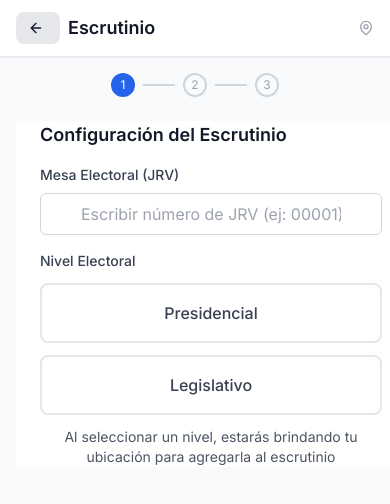
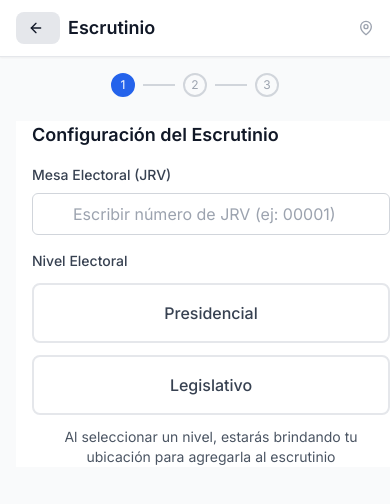
Before and after one commit to stellier7/EscrutinioElectoralHN, a Next.js app: page /escrutinio in a window 390 px wide. Shown: the top 504 px of the page. Built offline with nearby package versions, Linux system fonts and the light colour scheme.

Commit message:
Fix: Centrar elementos con padding simétrico en móvil
- Reducir padding de px-6 a px-4 para mejor simetría
- Centrar elementos horizontalmente en iPhone
- Balancear espacios izquierda y derecha

```diff
--- a/src/app/escrutinio/page.tsx
+++ b/src/app/escrutinio/page.tsx
@@ -529,13 +529,13 @@ function EscrutinioPageContent() {
         {/* Step 1: Configuration */}
         {escrutinioState.currentStep === 1 && (
           <div className="bg-white p-0 sm:p-6 rounded-none sm:rounded-lg shadow-none sm:shadow-sm border-0 sm:border min-h-full sm:min-h-0 w-full mobile-full-width">
-            <div className="flex items-center justify-between mb-4 px-6 sm:px-0">
+            <div className="flex items-center justify-between mb-4 px-4 sm:px-0">
               <h2 className="text-lg font-semibold text-gray-900">Configuración del Escrutinio</h2>
             </div>
 
             {/* Alerta de Escrutinio Anterior */}
             {showRecoveryAlert && (
-              <div className="mb-6 mx-6 sm:mx-0 p-4 bg-blue-50 border border-blue-200 rounded-lg">
+              <div className="mb-6 mx-4 sm:mx-0 p-4 bg-blue-50 border border-blue-200 rounded-lg">
                 <div className="flex items-start">
                   <div className="w-6 h-6 bg-blue-100 rounded-full flex items-center justify-center mr-3 mt-0.5">
                     <CheckCircle className="h-4 w-4 text-blue-600" />
@@ -589,7 +589,7 @@ function EscrutinioPageContent() {
               </div>
             )}
 
-            <div className="space-y-4 px-6 sm:px-0">
+            <div className="space-y-4 px-4 sm:px-0">
               <div>
                 <label className="block text-sm font-medium text-gray-700 mb-2">
                   Mesa Electoral (JRV)
```
